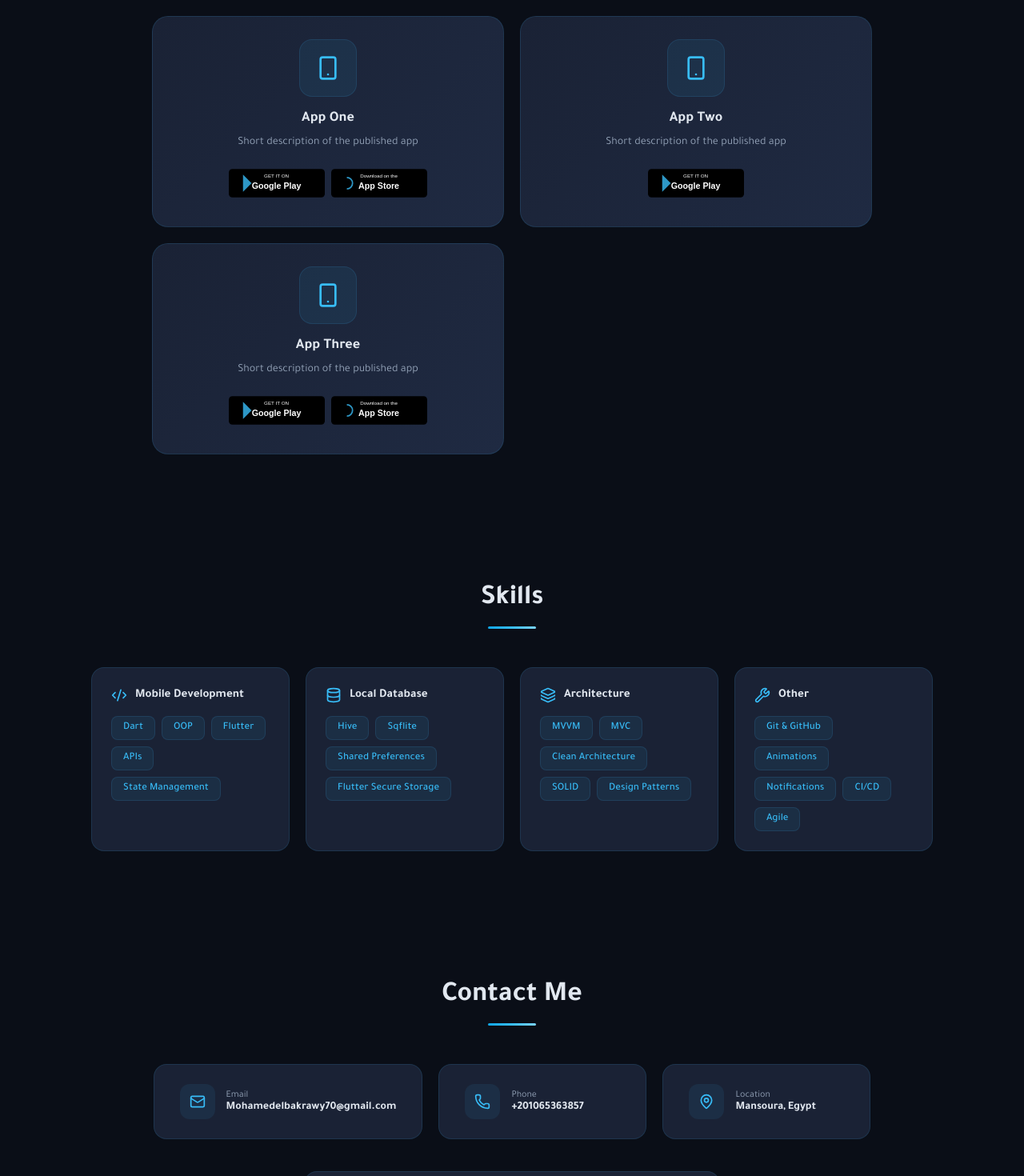
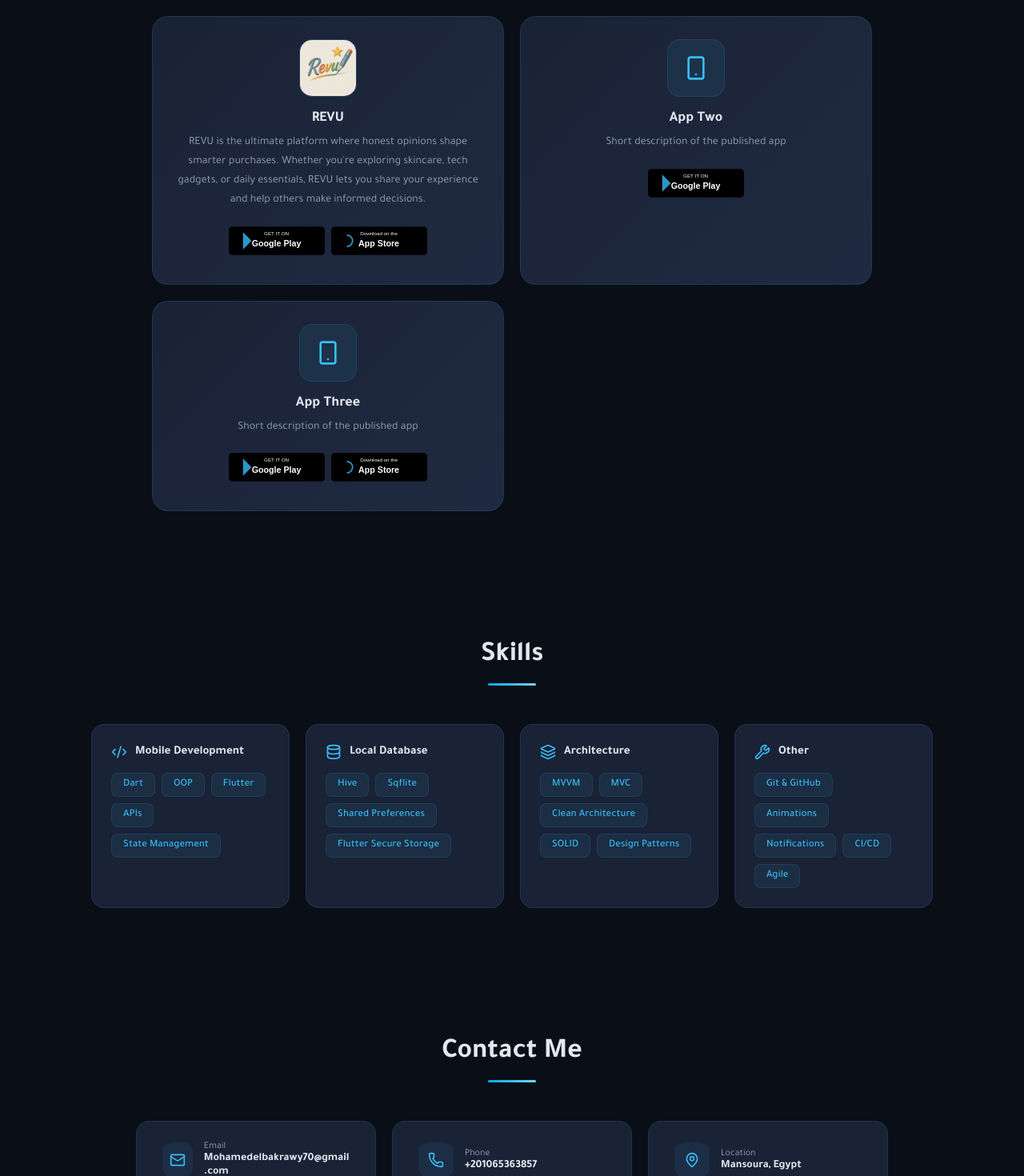
Before and after one commit to MohamedEmad223/mohamed_emad_portfolio, a React (Vite) app: page / in a window 1280 px wide. Shown: the part 3600-5070 px from the top of the page at 80% size. Built offline with nearby package versions, Linux system fonts and the light colour scheme.

Commit message:
Refactor code structure for improved readability and maintainability

```diff
--- a/src/components/Contact.jsx
+++ b/src/components/Contact.jsx
@@ -18,7 +18,8 @@ export function Contact({ L, formData, onFormChange, onSubmit }) {
           <a key={i} href={i === 0 ? `mailto:${L.contactVals[0]}` : i === 1 ? `tel:${L.contactVals[1]}` : "#"} style={{
             background: P.card, borderRadius: 16, padding: "24px 32px",
             border: `1px solid ${P.border}`, textDecoration: "none", color: "inherit",
-            display: "flex", alignItems: "center", gap: 14, minWidth: 260, transition: "border-color .3s, transform .3s",
+            display: "flex", alignItems: "center", gap: 14, width: 300, maxWidth: "100%",
+            boxSizing: "border-box", transition: "border-color .3s, transform .3s",
           }}
             onMouseEnter={e => { e.currentTarget.style.borderColor = P.accent; e.currentTarget.style.transform = "translateY(-2px)"; }}
             onMouseLeave={e => { e.currentTarget.style.borderColor = P.border; e.currentTarget.style.transform = ""; }}
@@ -26,9 +27,9 @@ export function Contact({ L, formData, onFormChange, onSubmit }) {
             <div style={{ width: 44, height: 44, borderRadius: 12, background: P.accentSoft, display: "flex", alignItems: "center", justifyContent: "center", color: P.accent }}>
               <Icon size={20} />
             </div>
-            <div>
+            <div style={{ minWidth: 0 }}>
               <div style={{ fontSize: 12, color: P.muted }}>{L.contactLabels[i]}</div>
-              <div style={{ fontSize: 14, fontWeight: 600, direction: "ltr" }}>{L.contactVals[i]}</div>
+              <div style={{ fontSize: 14, fontWeight: 600, direction: "ltr", wordBreak: "break-word" }}>{L.contactVals[i]}</div>
             </div>
           </a>
         ))}
--- a/src/components/StoreApps.jsx
+++ b/src/components/StoreApps.jsx
@@ -1,8 +1,12 @@
 import { Smartphone } from "lucide-react";
 import { P } from "../theme.js";
-import { storePlatforms } from "../data/content.js";
+import { storePlatforms, storeLinks } from "../data/content.js";
 import { GooglePlayBadge, AppStoreBadge } from "./icons.jsx";
 import { Section, STitle } from "./ui.jsx";
+import appOneImg from "../assets/app_one.png";
+
+/* Per-app icon image (index-coupled with L.storeApps); null falls back to a generic icon. */
+const appImages = [appOneImg, null, null];
 
 /* Published apps; `storePlatforms[i]` decides which store badges show. */
 export function StoreApps({ L }) {
@@ -23,13 +27,17 @@ export function StoreApps({ L }) {
             <div style={{
               width: 72, height: 72, borderRadius: 16, margin: "0 auto 16px",
               background: P.accentSoft, display: "flex", alignItems: "center", justifyContent: "center",
-              border: `1px solid ${P.border}`,
-            }}><Smartphone size={32} color={P.accent} /></div>
+              border: `1px solid ${P.border}`, overflow: "hidden",
+            }}>
+              {appImages[i]
+                ? <img src={appImages[i]} alt={app.name} style={{ width: "100%", height: "100%", objectFit: "cover" }} />
+                : <Smartphone size={32} color={P.accent} />}
+            </div>
             <h3 style={{ fontSize: 18, fontWeight: 700, marginBottom: 8 }}>{app.name}</h3>
             <p style={{ fontSize: 14, color: P.muted, marginBottom: 20, lineHeight: 1.7 }}>{app.desc}</p>
             <div style={{ display: "flex", gap: 8, justifyContent: "center", flexWrap: "wrap" }}>
-              {storePlatforms[i].includes("google") && <a href="#" style={{ textDecoration: "none" }}><GooglePlayBadge /></a>}
-              {storePlatforms[i].includes("apple") && <a href="#" style={{ textDecoration: "none" }}><AppStoreBadge /></a>}
+              {storePlatforms[i].includes("google") && <a href={storeLinks[i].google || "#"} target="_blank" rel="noopener noreferrer" style={{ textDecoration: "none" }}><GooglePlayBadge /></a>}
+              {storePlatforms[i].includes("apple") && <a href={storeLinks[i].apple || "#"} target="_blank" rel="noopener noreferrer" style={{ textDecoration: "none" }}><AppStoreBadge /></a>}
             </div>
           </div>
         ))}
--- a/src/data/content.js
+++ b/src/data/content.js
@@ -32,7 +32,7 @@ export const t = {
     storeTitle: "تطبيقاتي على المتاجر",
     storeSub: "تطبيقات حقيقية منشورة على Google Play و App Store",
     storeApps: [
-      { name: "التطبيق الأول", desc: "وصف قصير للتطبيق المنشور على المتاجر" },
+      { name: "REVU", desc: "REVU هي المنصة المثالية حيث تصنع الآراء الصادقة قرارات شراء أذكى. سواء كنت تستكشف منتجات العناية بالبشرة أو الأجهزة التقنية أو الأساسيات اليومية، يتيح لك REVU مشاركة تجربتك ومساعدة الآخرين على اتخاذ قرارات مدروسة." },
       { name: "التطبيق الثاني", desc: "وصف قصير للتطبيق المنشور على المتاجر" },
       { name: "التطبيق الثالث", desc: "وصف قصير للتطبيق المنشور على المتاجر" },
     ],
@@ -85,7 +85,7 @@ export const t = {
     storeTitle: "My Apps on Stores",
     storeSub: "Real published apps on Google Play & App Store",
     storeApps: [
-      { name: "App One", desc: "Short description of the published app" },
+      { name: "REVU", desc: "REVU is the ultimate platform where honest opinions shape smarter purchases. Whether you're exploring skincare, tech gadgets, or daily essentials, REVU lets you share your experience and help others make informed decisions." },
       { name: "App Two", desc: "Short description of the published app" },
       { name: "App Three", desc: "Short description of the published app" },
     ],
@@ -111,10 +111,19 @@ export const t = {
  *   sectionIds   ↔ L.nav        (nav buttons / scroll targets)
  *   projColors   ↔ L.projects   (accent color per project card)
  *   storePlatforms ↔ L.storeApps (which store badges to show)
+ *   storeLinks     ↔ L.storeApps (store URLs per badge)
  */
 export const sectionIds = ["hero", "about", "experience", "projects", "store-apps", "skills", "contact"];
 export const projColors = ["#38bdf8", "#a78bfa", "#34d399", "#f472b6", "#fbbf24", "#fb923c"];
 export const storePlatforms = [["google", "apple"], ["google"], ["google", "apple"]];
+export const storeLinks = [
+  {
+    google: "https://play.google.com/store/apps/details?id=com.ics.elgamal.revu.revu",
+    apple: "https://apps.apple.com/us/app/revu-app/id6771404570",
+  },
+  {},
+  {},
+];
 
 /* `icon` keys map to lucide icons in <SkillIcon> (see components/Skills.jsx). */
 export const skillGroups = [
```
Also changed, not shown: src/assets/app_one.png (added).
